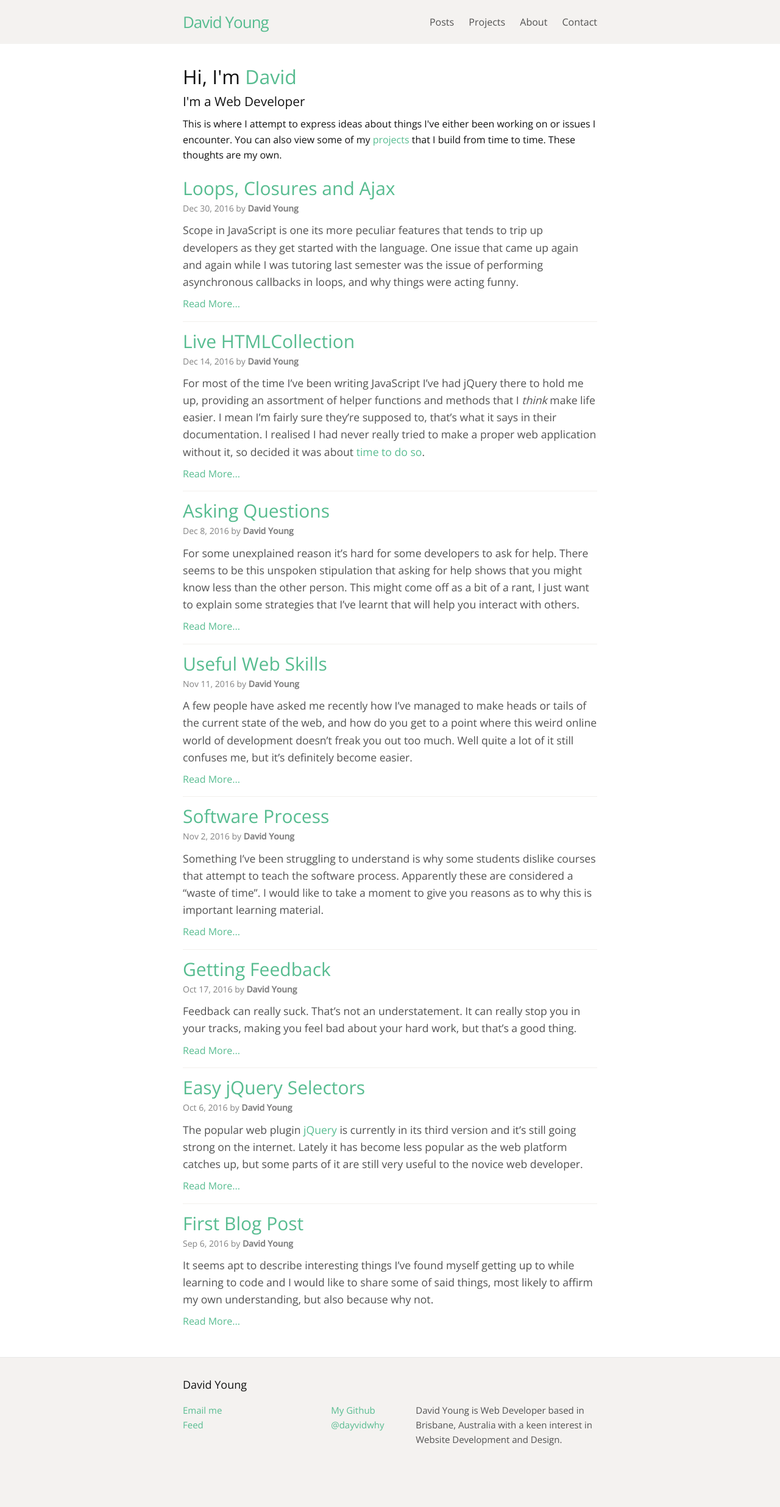
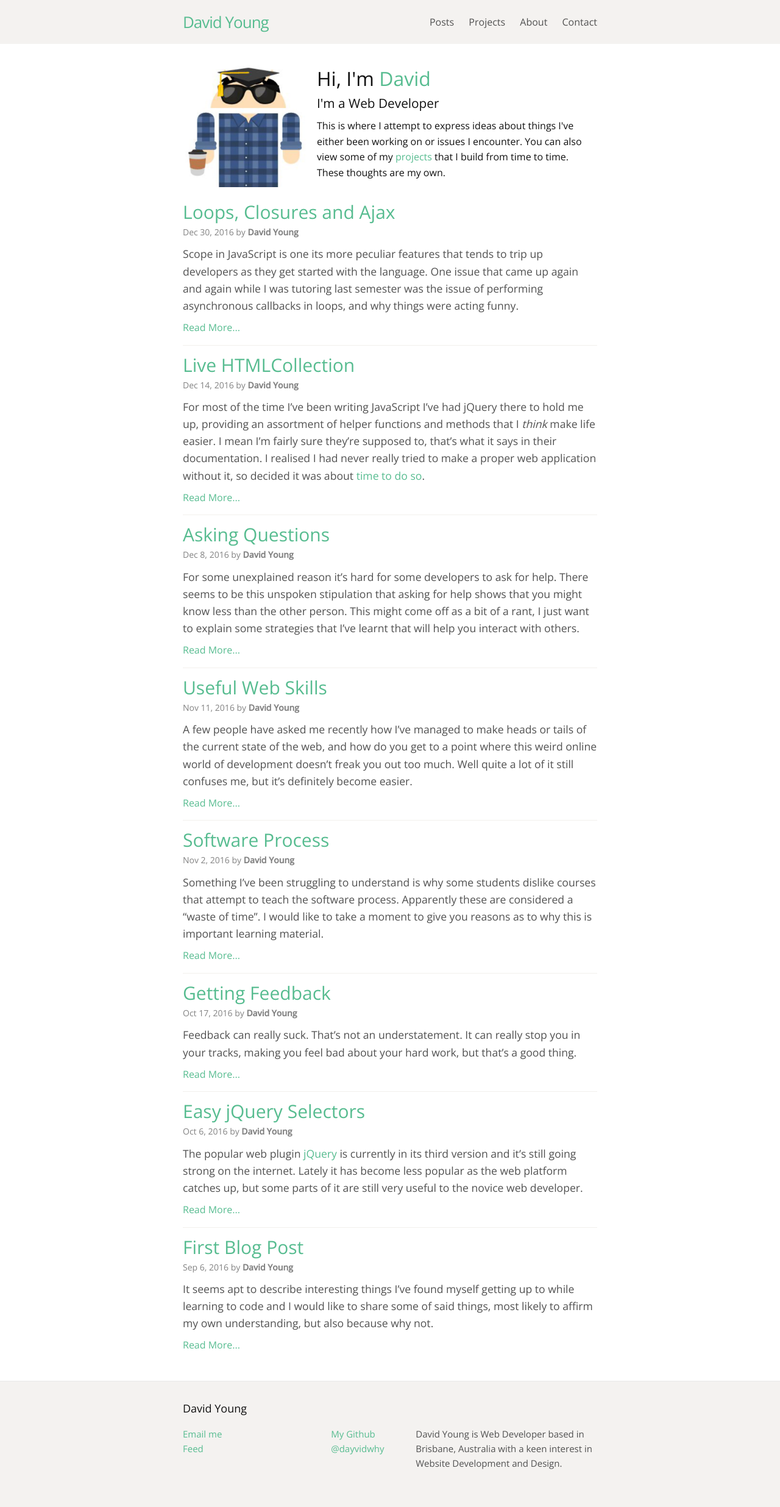
Before and after one commit to dayvidwhy/dayvidwhy.github.io, a Jekyll site: the page built from index.html, in a window 1280 px wide. Shown: the whole page at 61% size. Built offline with Jekyll 4.4.1, drawn with Linux system fonts in a browser that asks for light colours; before the commit the page ends 2433 px from its top, so only the background shows below that.

Commit message:
Bring back in my brodroid.

```diff
--- a/_sass/_layout.scss
+++ b/_sass/_layout.scss
@@ -179,9 +179,58 @@
 * Homepage list of posts.
 */
 .home {
+    .hero-row {
+        width: 100%;
+        display: table;
+
+        @include media-query($on-palm) {
+            display: block;
+        }
+
+        h1 {
+            margin-top: 0;
+        }
+
+        .hero-row-image {
+            width: 30%;
+            display: table-cell;
+            vertical-align: middle;
+
+            @include media-query($on-palm) {
+                display: block;
+                width: 30%;
+                margin: auto;
+                margin-bottom: 16px;
+            }
+        }
+
+        .hero-row-bio {
+            width: 70%;
+            display: table-cell;
+            vertical-align: middle;
+            padding-left: 16px;
+
+            @include media-query($on-palm) {
+                display: block;
+                width: 100%;
+                padding: 0;
+            }
+
+            h1 {
+                @include media-query($on-palm) {
+                    text-align: center;
+                }
+            }
+
+            .hero-bio {
+                margin-bottom: 0;
+            }
+        }
+    }
     h1  {
         margin: 8px 0;
         line-height: 1;
+
         span {
             color: $light-green;
         }
@@ -190,6 +239,9 @@
         margin-top: 0px;
         margin-bottom: 8px;
         font-size: 1.3em;
+        @include media-query($on-palm) {
+            text-align: center;
+        }
     }
 }
 
--- a/index.html
+++ b/index.html
@@ -2,9 +2,16 @@
 layout: default
 ---
 <div class="home">
-  <h1>Hi, I'm <span>David</span></h1>
-  <h3>I'm a Web Developer</h3>
-  <p>This is where I attempt to express ideas about things I've either been working on or issues I encounter. You can also view some of my <a href="{{ '/projects' | prepend: site.baseurl }}">projects</a> that I build from time to time. These thoughts are my own.</p>
+  <div class="hero-row">
+    <div class="hero-row-image">
+      <img src="{{ '/images/small.jpg' | prepend: site.baseurl }}">
+    </div>
+    <div class="hero-row-bio">
+      <h1>Hi, I'm <span>David</span></h1>
+      <h3>I'm a Web Developer</h3>
+      <p class="hero-bio">This is where I attempt to express ideas about things I've either been working on or issues I encounter. You can also view some of my <a href="{{ '/projects' | prepend: site.baseurl }}">projects</a> that I build from time to time. These thoughts are my own.</p>
+    </div>
+  </div>
   <ul class="post-list">
     {% for post in site.posts %}
     <li>
--- a/projects.html
+++ b/projects.html
@@ -8,14 +8,14 @@ layout: default
     {% for project in site.data.projects %}
     <li>
       <h2>
-        <a class="post-link" style="color: {{ project.theme_colour }}" href="{{ project.link }}">{{ project.title | escape }}</a>
+        <a class="post-link" style="color: {{ project.theme_colour }}" href="{{ project.link }}" target="_blank">{{ project.title | escape }}</a>
       </h2>
       {% for desc in project.description %}
       <p>
           {{ desc }}
       </p>
       {% endfor %}
-      <a href="{{ project.link }}">View Project...</a>
+      <a href="{{ project.link }}" target="_blank">View Project...</a>
       <div class="category-tag-list">
         {% for tag in project.tech_tags %}
         <p class="category-tag">
```
